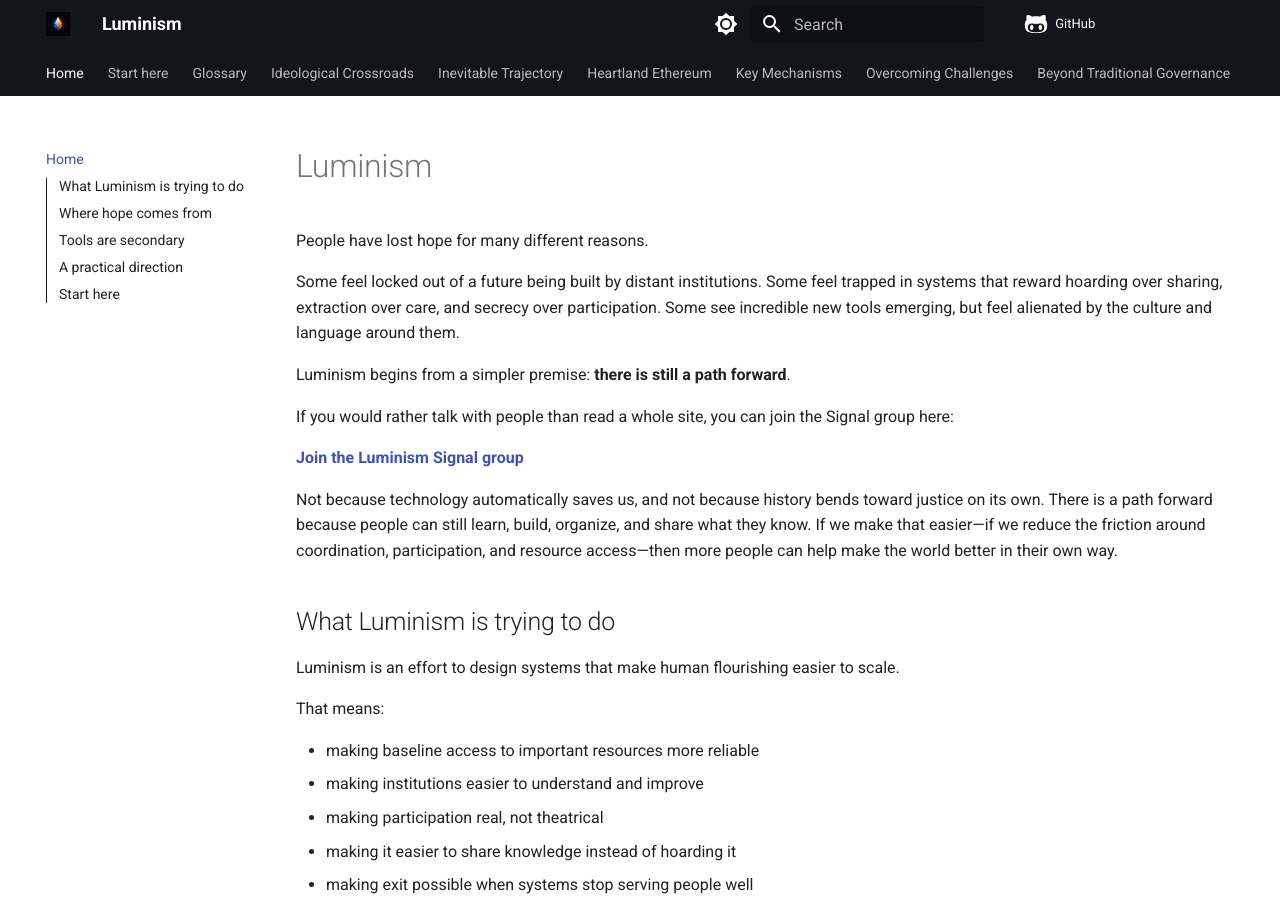
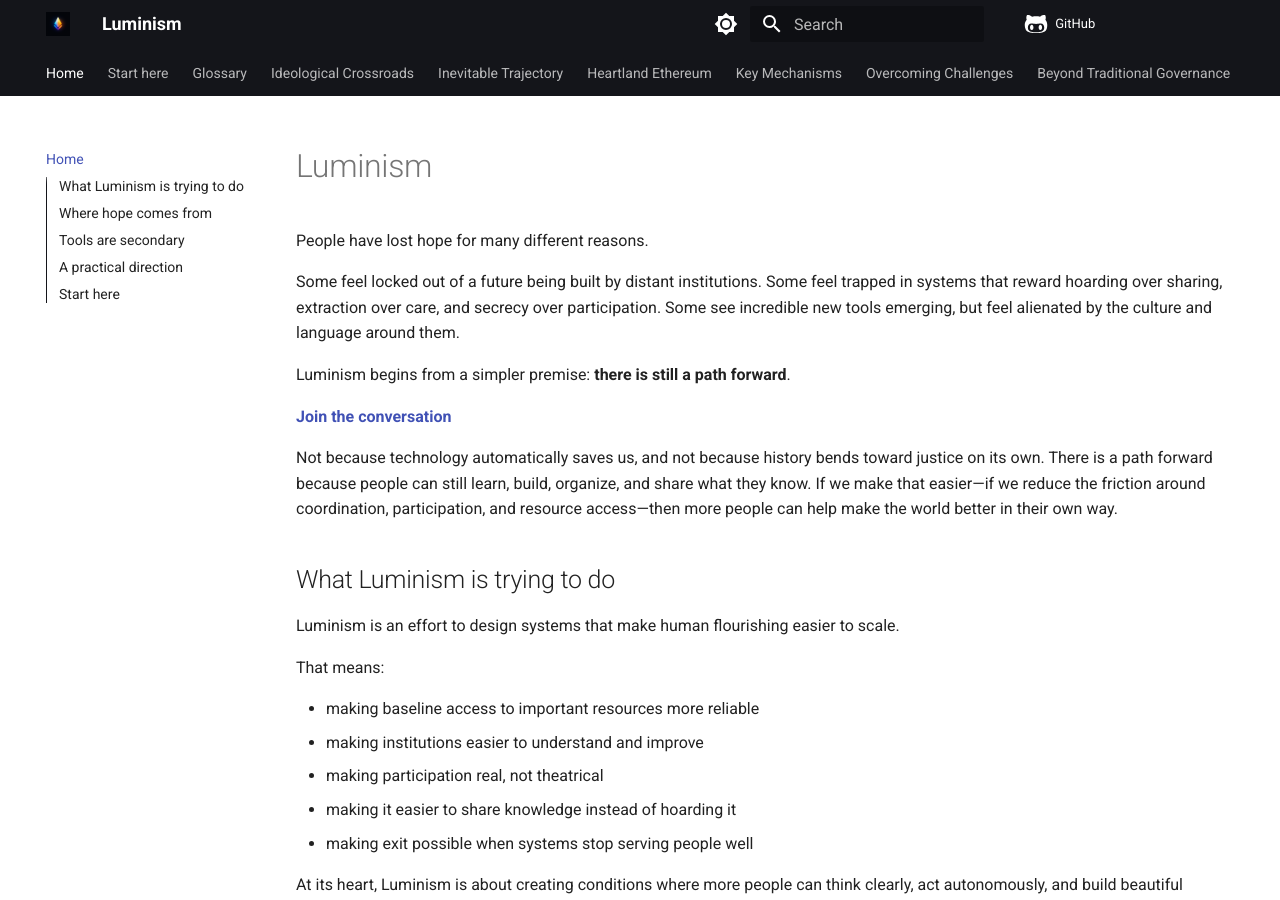
Before and after one commit to pierce403/luminism, an MkDocs documentation site: the page built from docs/index.md, in a window 1280 px wide and 900 px high. Built offline with MkDocs 1.6.1 and Material for MkDocs 9.7.7, drawn with Linux system fonts in a browser that asks for light colours; comment, search, counter and statistics services are not loaded.

Commit message:
Simplify homepage Signal CTA

```diff
--- a/docs/index.md
+++ b/docs/index.md
@@ -6,9 +6,7 @@ Some feel locked out of a future being built by distant institutions. Some feel
 
 Luminism begins from a simpler premise: **there is still a path forward**.
 
-If you would rather talk with people than read a whole site, you can join the Signal group here:
-
-**[Join the Luminism Signal group](https://signal.group/#CjQKIPJUPF-Y0xmhOQoKTrsWE4pda8PCW24u2vA7jZW1BithEhBr9dhHfWdgSqfvt92TTDpZ)**
+**[Join the conversation](https://signal.group/#CjQKIPJUPF-Y0xmhOQoKTrsWE4pda8PCW24u2vA7jZW1BithEhBr9dhHfWdgSqfvt92TTDpZ)**
 
 Not because technology automatically saves us, and not because history bends toward justice on its own. There is a path forward because people can still learn, build, organize, and share what they know. If we make that easier—if we reduce the friction around coordination, participation, and resource access—then more people can help make the world better in their own way.
 
```
